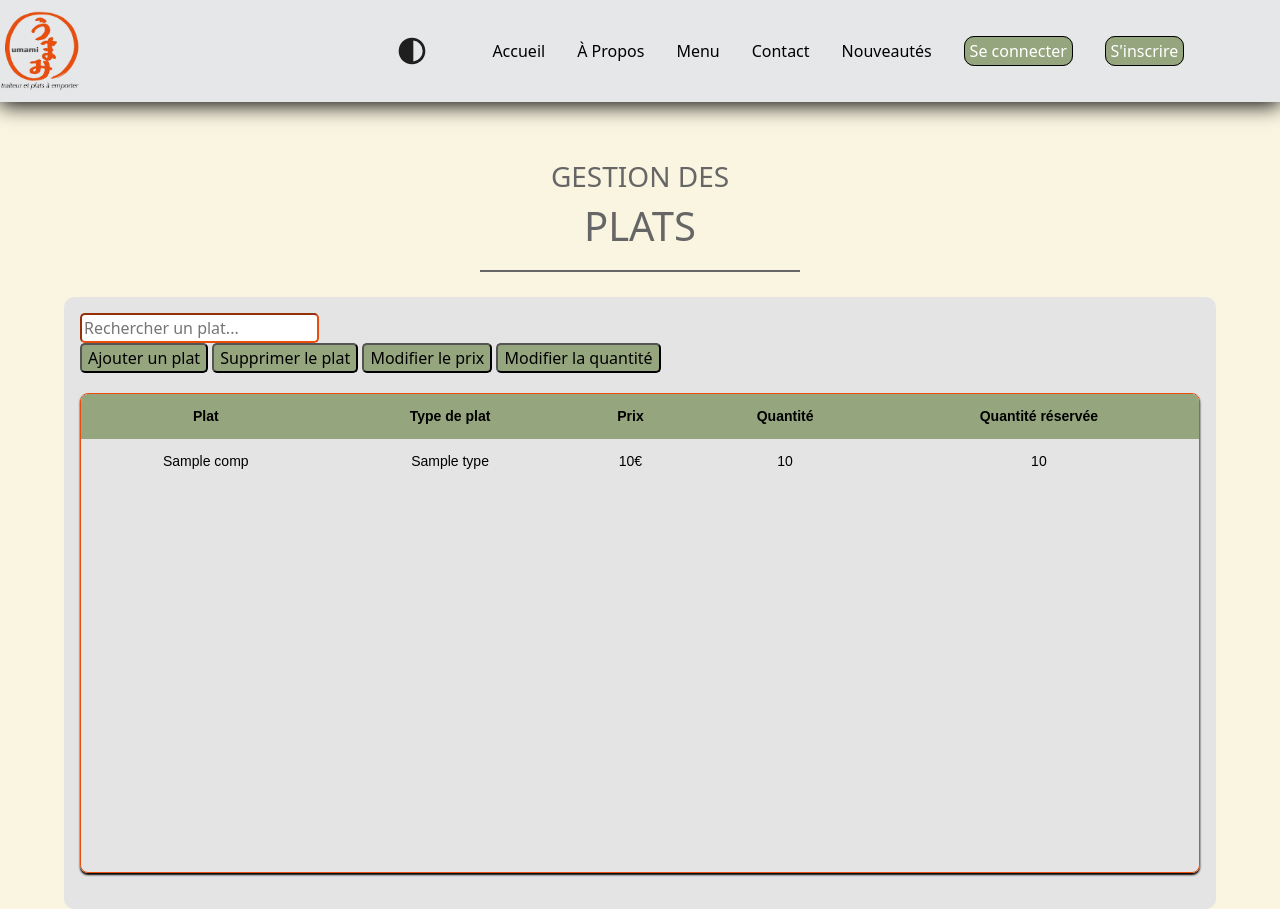
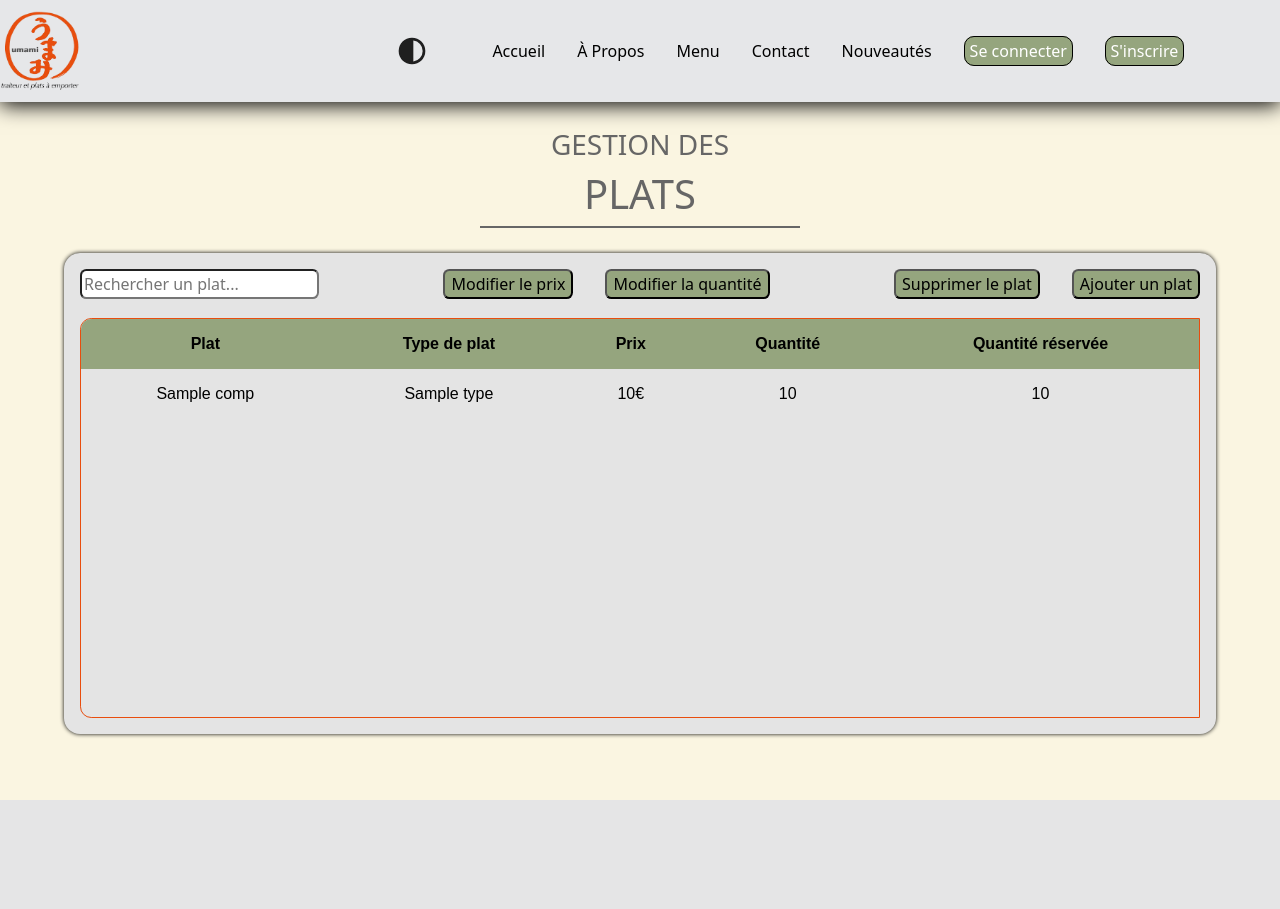
Before and after one commit to JorisVachey/SAE_Projet_groupe_9, a Python web app: template monApp/templates/gestion_plat.html in a window 1280 px wide. After the commit the page ends 800 px from the top, so only its background shows below. Run offline with Jinja, Linux system fonts and the light colour scheme; the template is opened without the code that fills it: most values are stand-ins (such as "Sample title", 1, 10 or a date in 2020).

Commit message:
refactoring CSS premier fichier : gestion_plat

```diff
--- a/monApp/static/css/style_gestion_plat.css
+++ /dev/null
@@ -1,146 +0,0 @@
-main {
-    display: flex;
-    flex-direction: column;
-    align-items: center;
-    margin-top: 10em;
-    height: 50em;
-}
-
-.corps {
-    width: 90%;
-    background-color: var(--tableau);
-    padding: 1em;
-    border-radius: 10px;
-}
-
-h1 {
-    margin-bottom: 0.5em;
-}
-
-h1,h3,.trait-horizontal{
-    color: var(--text-gris);
-}
-
-.trait-horizontal {
-    height: 0.125em;
-    width: 20em;
-    background-color: var(--text-gris);
-    margin: 0 0 1.6em 0;
-}
-
-.table-container {
-    border-radius: 8px;
-    box-shadow: 0 2px 2px var(--ombre-noir-blanc);
-    margin: 20px 0;
-    overflow-y: auto;
-    height: 30em;
-    border: solid 1px var(--orange);
-}
-
-
-.table-container table {
-    width: 100%;
-    border-collapse: collapse;
-    font-family: Arial, sans-serif;
-    font-size: 14px;
-}
-
-.table-container table th {
-    background-color: var(--btn);
-    font-weight: bold;
-    text-align: center;
-    padding: 12px 15px;
-
-    position: sticky;
-    top: 0;
-    z-index: 1;
-;
-}
-
-.table-container table td {
-    padding: 12px 15px;
-    text-align: left;
-    text-align: center
-}
-
-
-.table-container table tbody tr {
-    border-bottom: 1px solid var(--orange);
-}
-.table-container table tbody tr:last-child {
-    border-bottom: none;
-}
-
-.table-container table tbody tr:nth-child(odd) {
-  background-color: var(--tableau);
-}
-
-.table-container table tbody tr:nth-child(even) {
-  background-color: var(--ligne-impair);
-  color: var(--noir-blanc)
-}
-
-#recherche{
-    margin-right: 55em;
-    border-radius: 5px;
-    border-color: var(--orange);
-}
-
-.boutons_plat{
-    border-radius: 5px;
-    background-color: var(--btn);
-    color: var(--noir-blanc);
-}
-
-.table-container table tbody tr.selected {
-  background-color:var(--selected);
-  color: black;;
-}
-
-.table-container table tbody > tr:hover {
-  cursor: pointer;
-  background-color:var(--selected);
-  color: black;
-}
-
-
-#pop-up-ajout, #pop-up-modif-prix, #pop-up-modif-quantite{
-    position: fixed;
-    top:15em;
-    right: 35em;
-    z-index:2;
-    background-color: var(--tableau);
-    border: solid 1px var(--orange);
-    border-radius: 5px;
-    display: none;
-    max-width: 50em;
-
-}
-
-#pop-up-ajout.open, #pop-up-modif-prix.open, #pop-up-modif-quantite.open{
-    display: flex !important;
-    padding: 10px;
-
-}
-
-.champs{
-    display: flex;
-    flex-direction: column;
-    width: 50em;
-}
-.champs input, .champs select{
-    margin-bottom: 1.5em;
-}
-
-.annuler{
-    background-color: var(--text-gris) ;
-    color: var(--tableau);
-    border-radius: 5px;
-}
-
-.boutons_form{
-    display: flex;
-    flex-direction: row;
-    justify-content: space-between;
-    width: 100%;
-}
--- /dev/null
+++ b/monApp/static/css/styles_admin.css
@@ -0,0 +1,165 @@
+.block {
+    display: flex;
+    flex-direction: column;
+    align-items: center;
+    margin-top: 8em;
+    padding-bottom: 1.5em;
+}
+
+.block h1,
+.block h3{
+    color: var(--text-gris);
+}
+
+.block .trait-horizontal {
+    height: 0.125em;
+    width: 20em;
+    background-color: var(--text-gris);
+    margin: 0 0 1.6em 0;
+}
+
+.block .corps {
+    width: 90%;
+    background-color: var(--tableau);
+    padding: 1em;
+    border-radius: 1em;
+    box-shadow: 0px 0px 4px 0px black;
+}
+
+.block .liste_boutons {
+    display: flex;
+    align-items: center;
+}
+
+.block .liste_boutons > div:nth-child(1) {
+    display: flex;
+    gap: 2em;
+    margin-right: auto;
+}
+
+.block .liste_boutons > div:nth-child(2) {
+    display: flex;
+    gap: 2em;
+    margin: 0 auto;
+}
+
+.block .liste_boutons > div:nth-child(3) {
+    gap: 2em;
+    display: flex;
+    margin-left: auto;
+}
+
+.block .liste_boutons #recherche {
+    border-radius: 0.4em;
+    color: var(--noir);
+}
+
+.block .boutons_vert {
+    border-radius: 0.4em;
+    background-color: var(--btn);
+    color: var(--noir);
+}
+
+.block .boutons_gris {
+    border-radius: 0.4em;
+    background-color: var(--text-gris);
+    color: white;
+}
+
+.block .table_container {
+    border-radius: 0.7em 0 0 0.7em;
+    margin: 1.2em 0 0 0;
+    overflow-y: scroll;
+    height:50dvh;
+    border: solid 0.1em var(--orange);
+}
+
+.block .table_container table {
+    width: 100%;
+    border-collapse: collapse;
+    font-family: Arial, sans-serif;
+}
+
+.block .table_container table th {
+    text-align: center;
+    padding: 0.8em 1.2em;
+    position: sticky;
+    top: 0;
+    z-index: 1;
+    background-color: var(--btn);
+    font-weight: bold;
+}
+
+.block .table_container table td {
+    padding: 0.8em 1.2em;
+    text-align: center;
+}
+
+.block .table_container table tbody tr {
+    border-bottom: 0.1em solid var(--orange);
+}
+
+.block .table_container table tbody tr:last-child {
+    border-bottom: none;
+}
+
+.block .table_container table tbody tr:nth-child(odd) {
+  background-color: var(--tableau);
+}
+
+.block .table_container table tbody tr:nth-child(even) {
+  background-color: var(--ligne-impair);
+  color: var(--noir-blanc)
+}
+
+.block .table_container table tbody tr.selected {
+  background-color:var(--selected);
+  color: black;
+}
+
+.block .table_container table tbody > tr:hover {
+  cursor: pointer;
+  background-color:var(--selected);
+  color: black;
+}
+
+.block #pop-up-ajout,
+.block #pop-up-modif-prix,
+.block #pop-up-modif-quantite {
+    display: none;
+    position: fixed;
+    top: 25dvh;
+    right: 25dvw;
+    max-width: 50dvw;
+    padding: 1em;
+    z-index: 2;
+    background-color: var(--tableau);
+    border: solid 0.1em var(--orange);
+    border-radius: 0.4em;
+}
+
+.block #pop-up-ajout.open,
+.block #pop-up-modif-prix.open,
+.block #pop-up-modif-quantite.open {
+    display: flex !important;
+}
+
+.block #pop-up-ajout .champs,
+.block #pop-up-modif-prix .champs,
+.block #pop-up-modif-quantite .champs {
+    display: flex;
+    flex-direction: column;
+    width: 50em;
+}
+
+.block #pop-up-ajout .champs input,
+.block #pop-up-ajout .champs select
+
+.block #pop-up-ajout .champs input,
+.block #pop-up-modif-prix .champs input,
+.block #pop-up-modif-quantite .champs input,
+.block #pop-up-ajout .champs select,
+.block #pop-up-modif-prix .champs select,
+.block #pop-up-modif-quantite .champs select {
+    margin-bottom: 1.5em;
+}
--- a/monApp/templates/gestion_plat.html
+++ b/monApp/templates/gestion_plat.html
@@ -1,21 +1,30 @@
 {%extends "admin.html"%}
+
 {% block styles_additionnels %}
-    <link rel="stylesheet" href="{{ url_for('static', filename='css/style_gestion_plat.css') }}">
+    <link rel="stylesheet" href="{{ url_for('static', filename='css/styles_admin.css') }}">
 {% endblock %}
 
 {%block main%}
+
+<section class="block">
     <h3>GESTION DES</h3>
     <h1>PLATS</h1>
     <div class="trait-horizontal"></div>
     <section class="corps">
-    <article>
+        <article class="liste_boutons">
+            <div>
                 <input type="text" id="recherche" onkeyup="filtrerTableau()" placeholder="Rechercher un plat...">
-            <button class="boutons_plat" onclick="afficherForm()">Ajouter un plat</button>
-            <button class="boutons_plat" id="btn_suppr">Supprimer le plat</button>
-            <button class="boutons_plat" id="btn_prix" onclick="modif_prix()">Modifier le prix</button>
-            <button class="boutons_plat" id="btn_quantite" onclick="modif_quantite()">Modifier la quantité</button>
+            </div>
+            <div>
+                <button class="boutons_vert" id="btn_prix" onclick="modif_prix()">Modifier le prix</button>
+                <button class="boutons_vert" id="btn_quantite" onclick="modif_quantite()">Modifier la quantité</button>
+            </div>
+            <div>
+                <button class="boutons_vert" id="btn_suppr">Supprimer le plat</button>
+                <button class="boutons_vert" onclick="afficherForm()">Ajouter un plat</button>
+            </div>
         </article>
-    <article class="table-container">
+        <section class="table_container">
             <table id="tableau">
                 <thead>
                     <tr>
@@ -38,8 +47,9 @@
                     {% endfor %}
                 </tbody>
             </table>
-    </article>
         </section>
+    </section>
+
     <section id="pop-up-ajout">
         <form method="POST" class="champs" id="form-ajout-plat">
             <label for="nomP">Nom du Plat</label>
@@ -57,12 +67,18 @@
             <input id="stock" type="text" name="stock" placeholder="Saisir le stock..."required>
             <label for="desc">Description du plat</label>
             <input id="desc" type="text" name="desc" placeholder="Saisir la descritpion..." required>
-        <div class="boutons_form">
-            <button type="reset" class="annuler" onclick="masquerForm()">Annuler</button>
-            <button type="submit" class="boutons_plat">Ajouter</button>
+            <article class="liste_boutons">
+                <div>
+                    <button type="reset" class="boutons_gris" onclick="masquerForm()">Annuler</button>
                 </div>
+                <div></div>
+                <div>
+                    <button type="submit" class="boutons_vert">Valider</button>
+                </div>
+            </article>
         </form>
     </section>
+
     <section id="pop-up-modif-prix">
         <form method="POST" class="champs" id="form-modif-prix">
             <h3>Modifier le prix</h3>
@@ -71,12 +87,18 @@
             <input id="modif-nomP" type="text" name="nomP" readonly>
             <label for="modif-prix">Nouveau Prix</label>
             <input id="modif-prix" type="number" step="0.01" name="prixP" placeholder="Saisir le nouveau prix..." required>
-        <div class="boutons_form">
-            <button type="button" class="annuler" onclick="masquerFormPrix()">Annuler</button>
-            <button type="submit" class="boutons_plat">Valider</button>
+            <article class="liste_boutons">
+                <div>
+                    <button type="button" class="boutons_gris" onclick="masquerFormPrix()">Annuler</button>
                 </div>
+                <div></div>
+                <div>
+                    <button type="submit" class="boutons_vert">Valider</button>
+                </div>
+            </article>
         </form>
     </section>
+
     <section id="pop-up-modif-quantite">
         <form method="POST" class="champs" id="form-modif-quantite">
             <h3>Modifier la quantité</h3>
@@ -85,17 +107,26 @@
             <input id="modif-qte-nomP" type="text" name="nomP" readonly>
             <label for="modif-quantite">Nouvelle Quantité</label>
             <input id="modif-quantite" type="number" name="stock" placeholder="Saisir la nouvelle quantité..." required>
-        <div class="boutons_form">
-            <button type="button" class="annuler" onclick="masquerFormQuantite()">Annuler</button>
-            <button type="submit" class="boutons_plat">Valider</button>
+            <article class="liste_boutons">
+                <div>
+                    <button type="button" class="boutons_gris" onclick="masquerFormQuantite()">Annuler</button>
                 </div>
+                <div></div>
+                <div>
+                    <button type="submit" class="boutons_vert">Valider</button>
+                </div>
+            </article>
         </form>
     </section>
+</section>
+
 <script src="{{ url_for('static', filename='js/recherche.js') }}"></script>
 <script src="{{url_for('static', filename='js/selec_line.js')}}"></script>
 <script src="{{url_for('static', filename='js/ajout_plat.js')}}"></script>
 <script src="{{url_for('static', filename='js/modif_prix.js')}}"></script>
 <script src="{{url_for('static', filename='js/modif_stock.js')}}"></script>
+
 {%endblock %}
+
 {%block footer%}
 {%endblock%}
```
Lines whose indentation alone changed are shown as unchanged.
